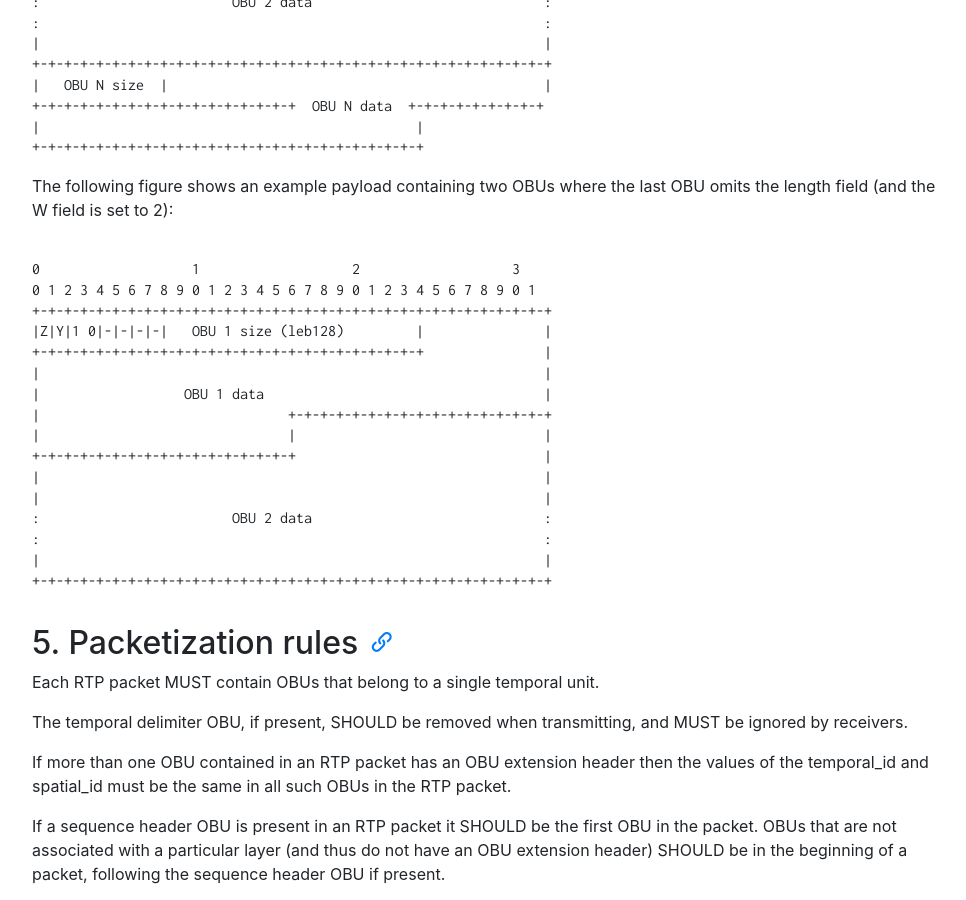
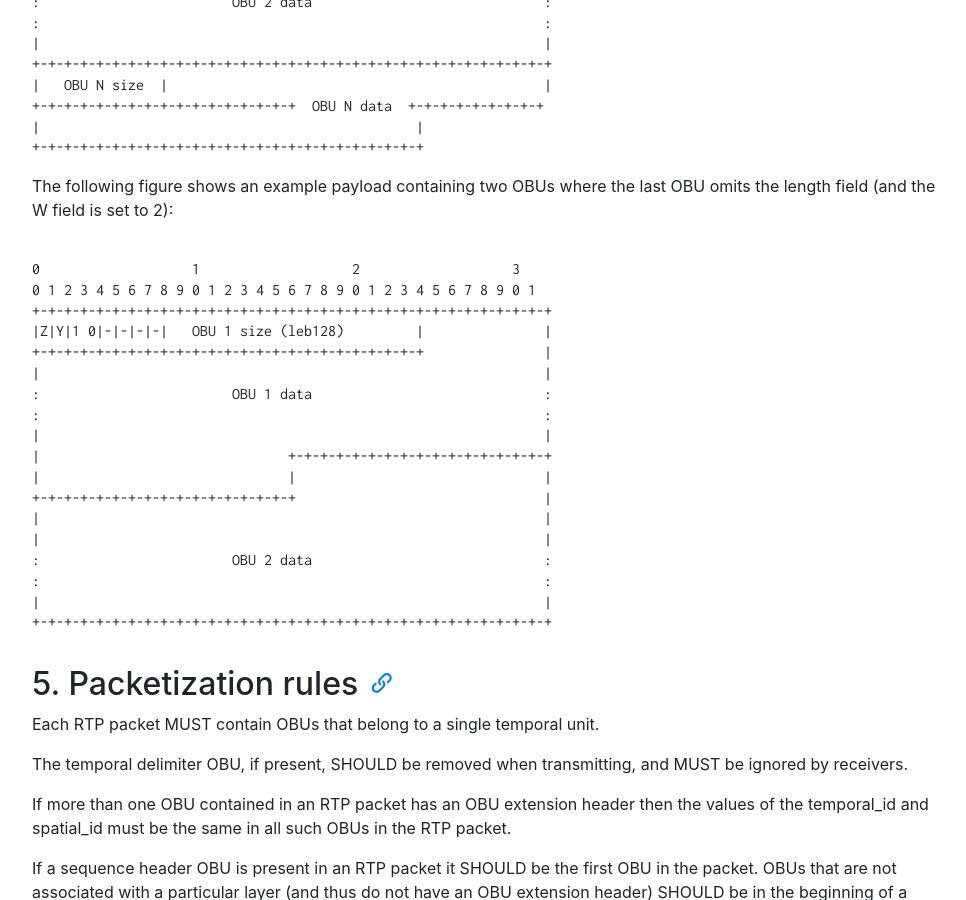
Before and after one commit to AOMediaCodec/av1-rtp-spec, a Jekyll site: the page built from index.md, in a window 1280 px wide and 900 px high, scrolled down 5728 px. Shown: the whole window, without its empty margins (53-1019 px from the left). Built offline with Jekyll 4.4.1, drawn with Linux system fonts in a browser that asks for light colours; nearby versions of some CDN libraries.

Commit message:
Fix figure

```diff
--- a/av1-rtp-spec.md
+++ b/av1-rtp-spec.md
@@ -278,7 +278,9 @@ field is set to 2):
 |Z|Y|1 0|-|-|-|-|   OBU 1 size (leb128)         |               |
 +-+-+-+-+-+-+-+-+-+-+-+-+-+-+-+-+-+-+-+-+-+-+-+-+               |
 |                                                               |
-|                  OBU 1 data                                   |
+:                        OBU 1 data                             :
+:                                                               :
+|                                                               |
 |                               +-+-+-+-+-+-+-+-+-+-+-+-+-+-+-+-+
 |                               |                               |
 +-+-+-+-+-+-+-+-+-+-+-+-+-+-+-+-+                               |
```
